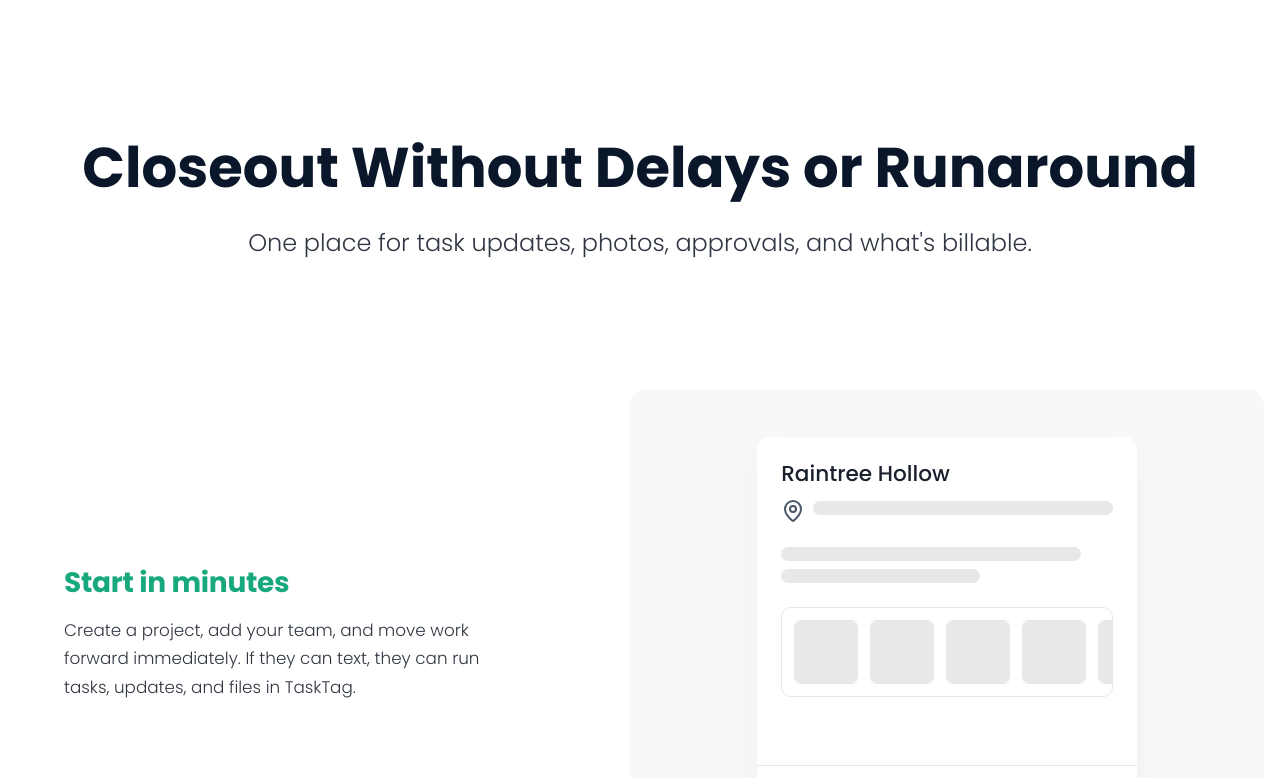
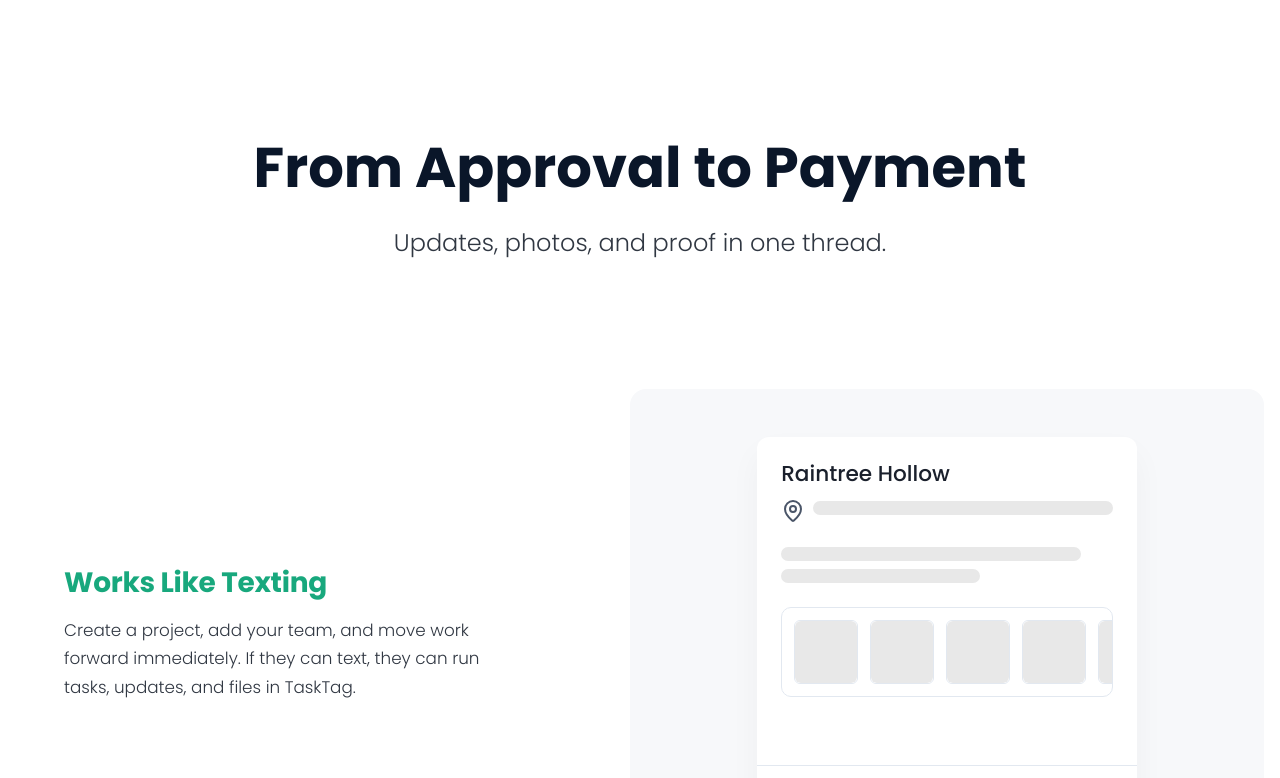
Before and after one commit to dedekysf/Landing-Page, a React (Vite) app: page / in a window 1280 px wide. Shown: the part 1520-2298 px from the top of the page. Built offline with nearby package versions, Linux system fonts and the light colour scheme; grey boxes are pictures that could not be loaded.

Commit message:
update pricing tagline and feature descriptions

```diff
--- a/src/components/sections/Features.tsx
+++ b/src/components/sections/Features.tsx
@@ -12,7 +12,7 @@ const features = [
     {
         id: 'start',
         label: 'Get started fast',
-        title: 'Start in minutes',
+        title: 'Works Like Texting',
         desc: 'Create a project, add your team, and move work forward immediately. If they can text, they can run tasks, updates, and files in TaskTag.',
     },
     {
@@ -104,9 +104,9 @@ const Features: React.FC = () => {
                         viewport={{ once: true }}
                     >
                         <h2 className={styles.sectionTitle}>
-                            Closeout Without Delays or Runaround
+                            From Approval to Payment
                         </h2>
-                        <p className={styles.sectionSubtitle}>One place for task updates, photos, approvals, and what's billable.</p>
+                        <p className={styles.sectionSubtitle}>Updates, photos, and proof in one thread.</p>
                     </motion.div>
                 </div>
 
--- a/src/components/sections/Pricing.tsx
+++ b/src/components/sections/Pricing.tsx
@@ -84,7 +84,7 @@ const Pricing: React.FC = () => {
         },
         {
             title: "Team Plan",
-            tagline: "Unlimited Projects, Scale Your Operations",
+            tagline: "Collaborators on projects and tasks are free",
             icon: <Building size={32} color="var(--white)" strokeWidth={1.5} />,
             btnType: 'inverted',
             priceMonthly: 20,
@@ -94,7 +94,7 @@ const Pricing: React.FC = () => {
             showBadge: true,
             checklistHeader: "What do you get",
             checklist: [
-                "Unlimited Projects",
+                "Unlimited free project & task members",
                 "2TB shared team storage",
                 "Create multiple tasks",
                 "Global activity log",
@@ -121,7 +121,7 @@ const Pricing: React.FC = () => {
                     transition={{ duration: 0.6 }}
                     viewport={{ once: true }}
                 >
-                    <h2 className={styles.title}>Start Free. <br className={styles.mobileOnlyBr} /> Run Your First Job</h2>
+                    <h2 className={styles.title}>Try It<br className={styles.mobileOnlyBr} /> on Your Next Job</h2>
                     <p className={styles.subtitle}>
                         Try TaskTag for <span className={styles.highlight}>30 days free</span> with all features unlocked. <br className={styles.tabletOnlyBr} /><br className={styles.desktopOnlyBr} />Cancel any time - No credit card required to start.
                     </p>
```
